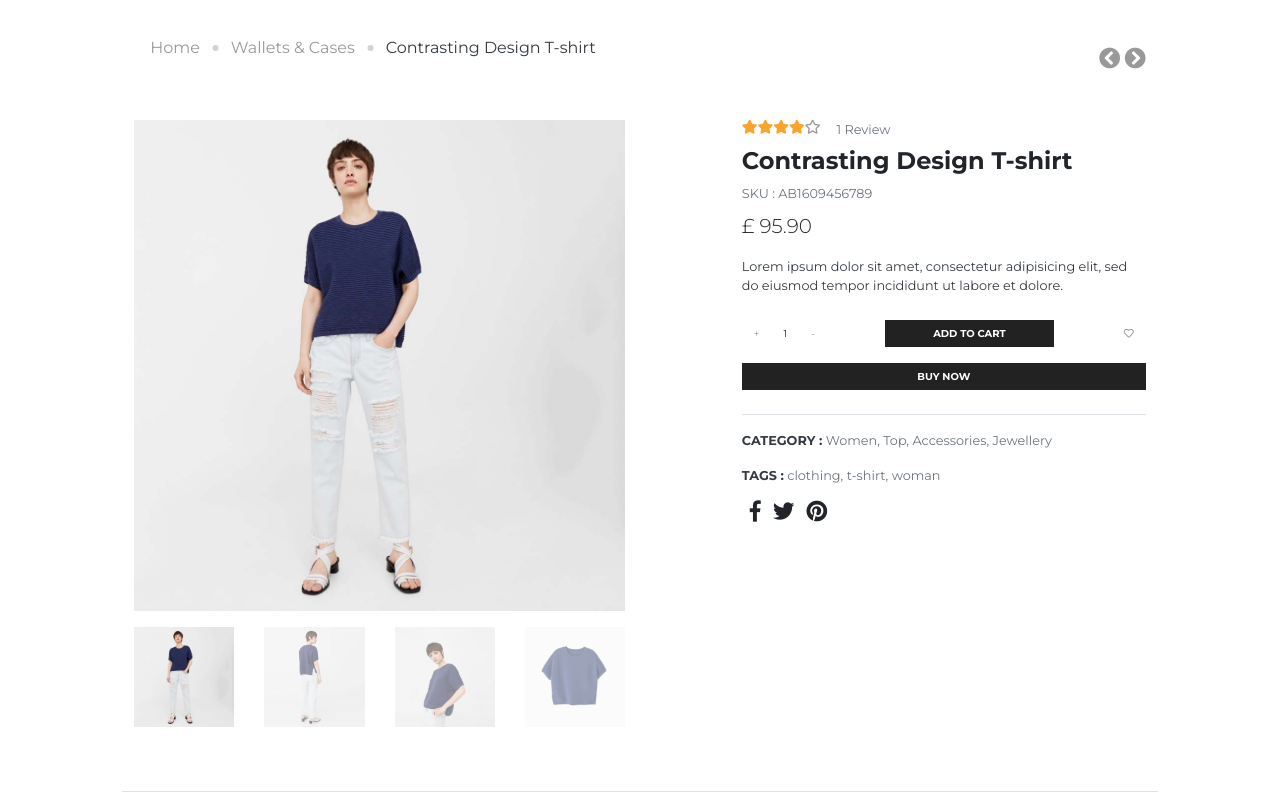
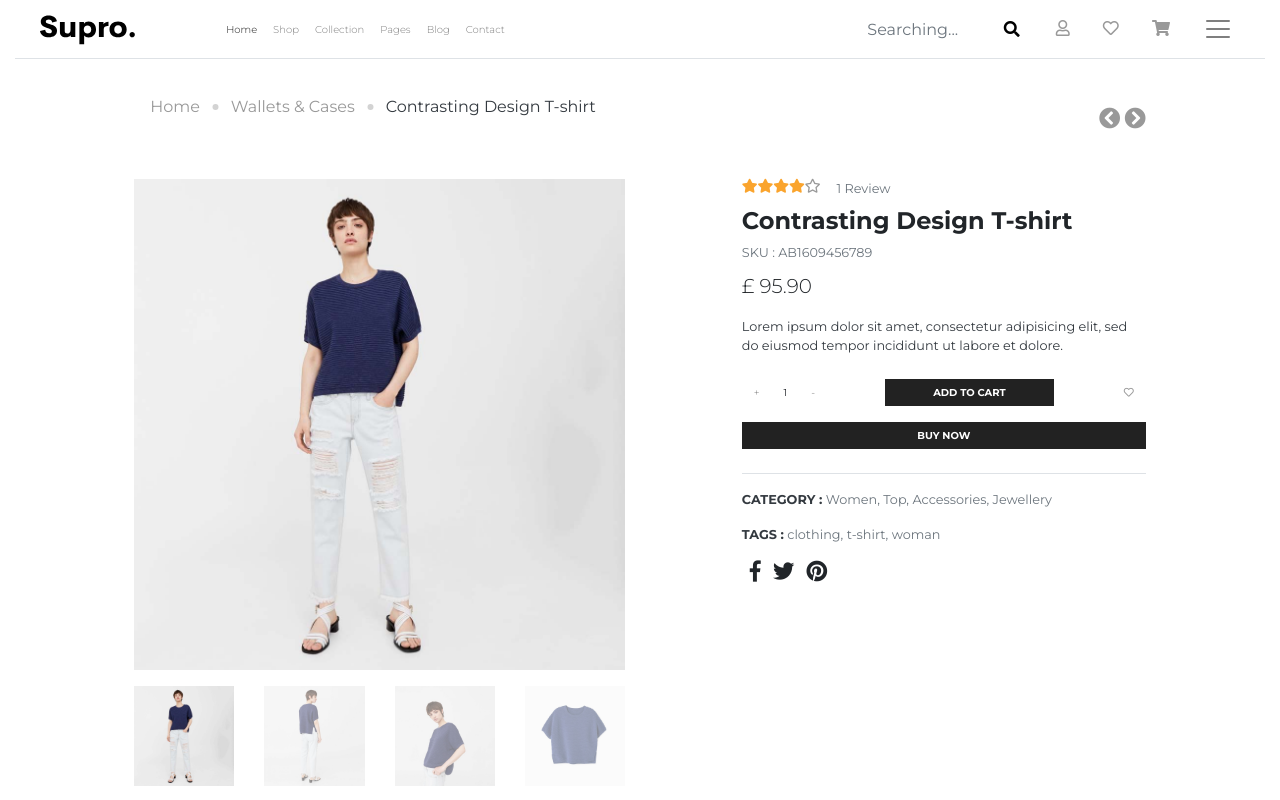
Before and after one commit to szobonyatomi/project-supro, a website: page product/single-product.html in a window 1280 px wide. Shown: the top 800 px of the page. Drawn offline with Linux system fonts and the light colour scheme.

Commit message:
add header

```diff
--- a/product/single-product.html
+++ b/product/single-product.html
@@ -4,7 +4,7 @@
 <head>
     <meta charset="UTF-8">
     <meta name="viewport" content="width=device-width, initial-scale=1.0">
-    <link rel="stylesheet" href="../src/css/style.css" id="" />
+    <link rel="stylesheet" href="../src/css/style.css" id=""/>
     <link rel="stylesheet" href="//use.fontawesome.com/releases/v5.0.7/css/all.css">
     <title>Single-product page</title>
 </head>
@@ -13,7 +13,66 @@
     <div class="container-fluid ">
 
         <!-- Header section  -->
+        <nav class="my-nav navbar navbar-light navbar-expand-lg bg-transparent border-bottom px-0 px-md-2">
+            <div class="container-fluid m-0 mx-md-3 px-0 justify-content-center">
+                <div class="row col-12 px-0 align-items-center">
+                    <a class="navbar-brand col-1 px-sm-0 px-2" href="#">
+                        <img src="../homepage/assets/logo_supro.svg" alt="" />
+                    </a>
 
+                    <div class="col-4 collapse navbar-collapse" id="navbarNav">
+                        <ul class="navbar-nav pr-0">
+                            <li class="nav-item active">
+                                <a class="nav-link" href="#">Home <span class="sr-only">(current)</span></a>
+                            </li>
+                            <li class="nav-item">
+                                <a class="nav-link" href="../shop/shop.htmls">Shop</a>
+                            </li>
+                            <li class="nav-item">
+                                <a class="nav-link" href="../product/single-product.html">Collection</a>
+                            </li>
+                            <li class="nav-item">
+                                <a class="nav-link" href="#">Pages</a>
+                            </li>
+                            <li class="nav-item">
+                                <a class="nav-link" href="#">Blog</a>
+                            </li>
+                            <li class="nav-item">
+                                <a class="nav-link" href="../contact/contact.html">Contact</a>
+                            </li>
+                        </ul>
+                    </div>
+
+                    <div class="col-4 col-lg-2 input-group bg-white ml-auto" style="border-radius: 9000px">
+                        <input type="text" class="form-control" placeholder="Searching..." aria-label="search"
+                            aria-describedby="button-addon2" />
+                        <button class="fa fa-search form-control-feedback bg-white" type="button"
+                            id="button-addon2"></button>
+                    </div>
+
+                    <div class="col-4 col-lg-2 pr-0">
+                        <ul class="navbar nav_right my-0 py-0 pr-0 pr-sm-0 pr-md-2 pl-0 pl-md-2text-center">
+                            <li>
+                                <a href=""><i class="far fa-user text-secondary"></i></a>
+                            </li>
+                            <li>
+                                <a href=""><i class="far fa-heart text-secondary"></i></a>
+                            </li>
+                            <li>
+                                <a href=""><i class="fas fa-shopping-cart text-secondary"></i></a>
+                            </li>
+                            <li>
+                                <button class="navbar-toggler d-block px-0 text-secondary" type="button"
+                                    data-toggle="collapse" data-target="#navbarNav" aria-controls="navbarNav"
+                                    aria-expanded="false" aria-label="Toggle navigation">
+                                    <span class="navbar-toggler-icon"></span>
+                                </button>
+                            </li>
+                        </ul>
+                    </div>
+                </div>
+            </div>
+        </nav>
         <!-- Header section  -->
 
         <!-- Breadcrumb nav -->
```
